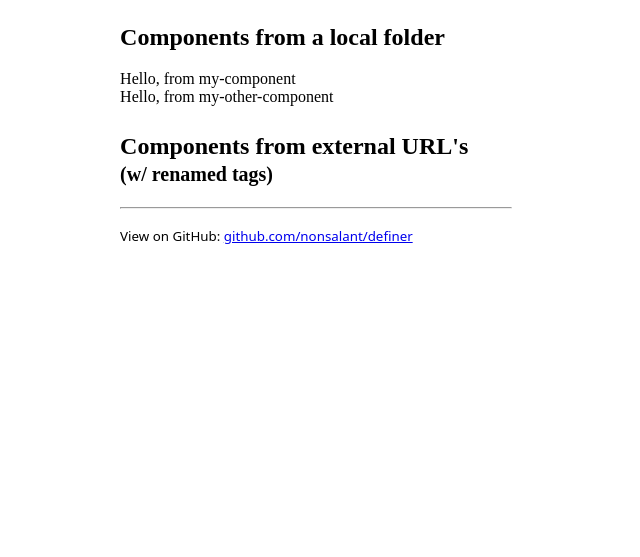
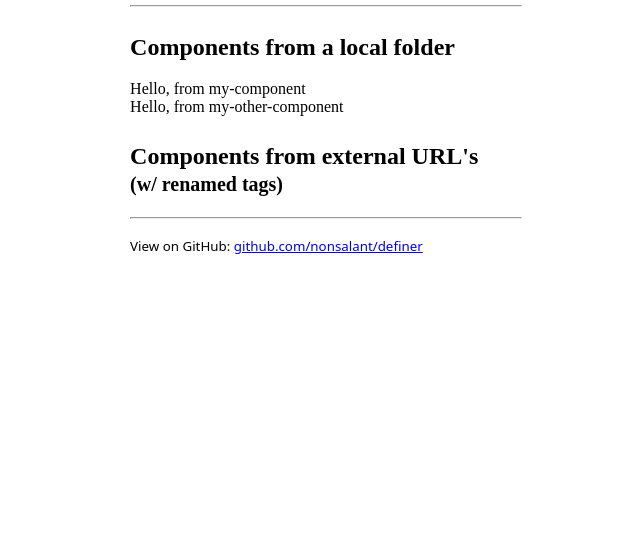
Before and after one commit to nonsalant/definer, a plain HTML site: page demo/index.html in a window 1280 px wide. Shown: the part 243-800 px from the top of the page, without its empty margins (172-812 px from the left). Drawn offline with Linux system fonts and the light colour scheme.

Commit message:
update demo styles

```diff
--- a/demo/index.html
+++ b/demo/index.html
@@ -8,6 +8,7 @@
         html { color-scheme: light dark; }
         body {
             max-width: min(60rem, 100%); min-height: 80dvh;
+            margin: auto 0; padding: 1lh;
             align-content: center; justify-items: center;
         }
         .wrapper > * + * { margin-top: 1lh; }
```
Also changed, not shown: 1 other file.
